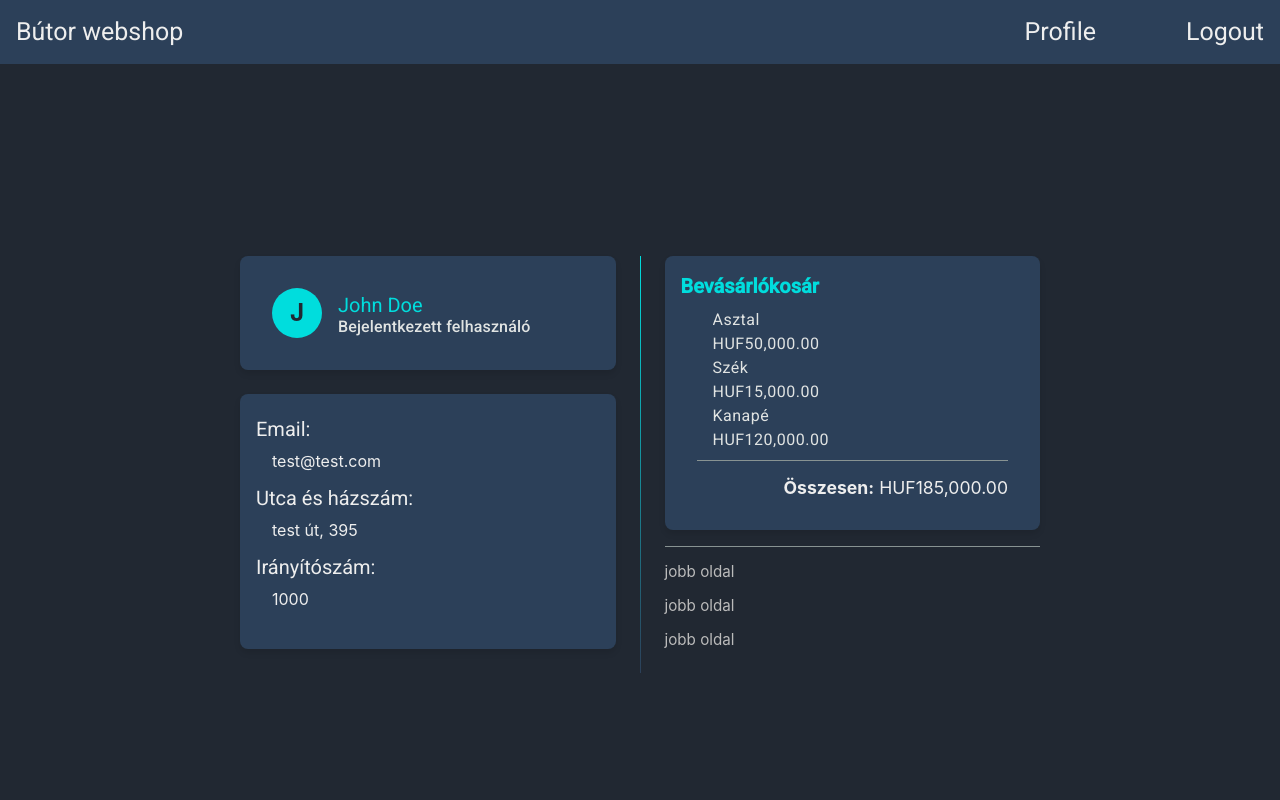
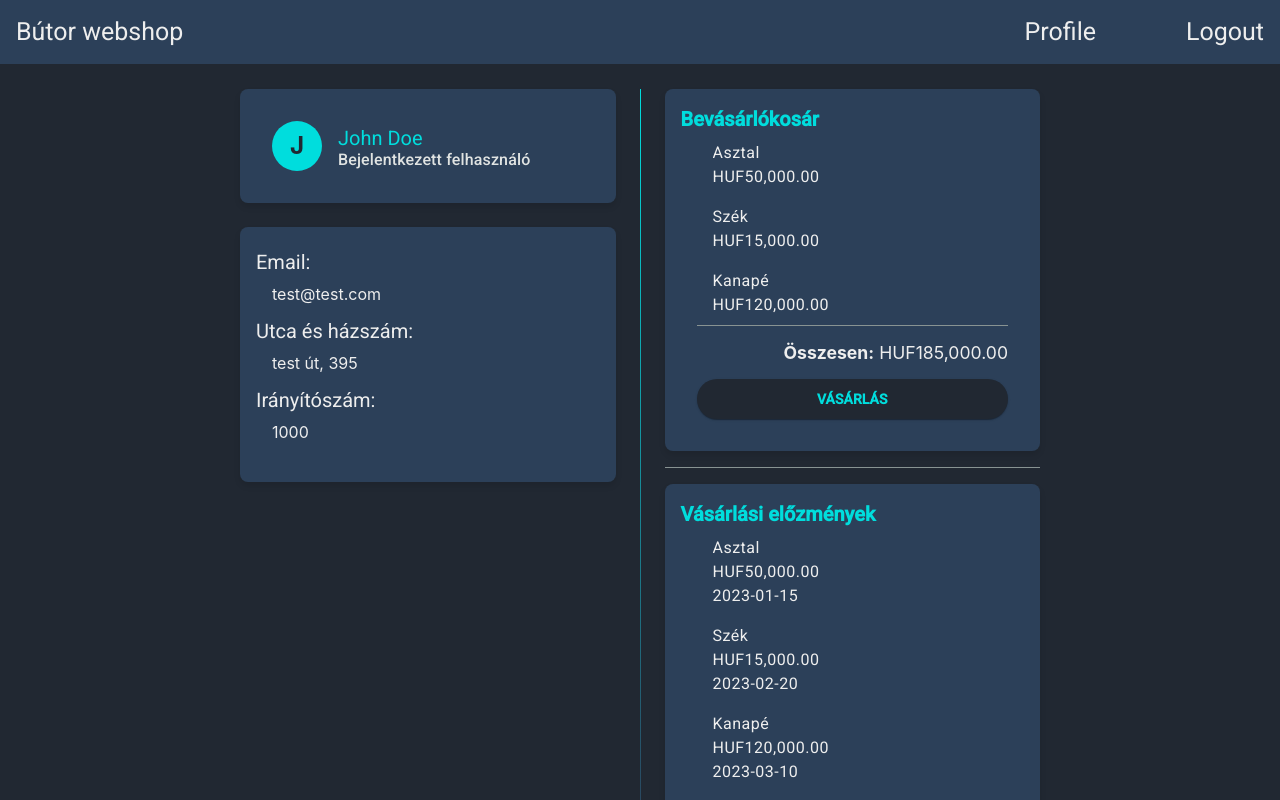
Before and after one commit to lego111Aron/Butor-Webshop, an Angular app: page /profile in a window 1280 px wide. Built offline with nearby package versions, Linux system fonts and the light colour scheme; sample sign-in values are in the browser's storage.

Commit message:
Vásárlás gomb

```diff
--- a/src/app/pages/profile/profile.component.html
+++ b/src/app/pages/profile/profile.component.html
@@ -49,14 +49,26 @@
             <div class="total">
               <strong>Összesen:</strong> {{ getTotalPrice() | currency:'HUF' }}
             </div>
+            <button mat-raised-button color="primary" class="purchase-button" (click)="onPurchase()">
+              Vásárlás
+            </button>
           </mat-card-content>
         </mat-card>
 
-        <mat-divider></mat-divider>
+        <mat-divider style="margin-bottom: 1rem;"></mat-divider>
 
-        <p>jobb oldal</p>
-        <p>jobb oldal</p>
-        <p>jobb oldal</p>
+        <mat-card>
+          <mat-card-title>Vásárlási előzmények</mat-card-title>
+          <mat-card-content>
+            <mat-list>
+              <mat-list-item *ngFor="let history of purchaseHistory">
+                <div mat-line>{{ history.itemName }}</div>
+                <div mat-line>{{ history.purchasePrice | currency:'HUF' }}</div>
+                <div mat-line>{{ history.purchaseDate | date:'yyyy-MM-dd' }}</div>
+              </mat-list-item>
+            </mat-list>
+          </mat-card-content>
+        </mat-card>
       </div>
     </div>
   </main>
--- a/src/app/pages/profile/profile.component.scss
+++ b/src/app/pages/profile/profile.component.scss
@@ -69,14 +69,14 @@
 }
 
 button[mat-raised-button] {
-    background-color: var(--blue-gray);
-    color: var(--light-gray);
+  background-color: var(--dark-gray);
+  color: var(--orange);
   transition: background-color 0.3s ease, color 0.3s ease;
 }
 
 button[mat-raised-button]:hover {
   background-color: var(--orange); /* Hover állapotban narancssárga */
-    color: var(--light-gray); /* Szöveg színe változatlan */
+  color: var(--dark-gray); /* Szöveg színe változatlan */
 }
 
 .profile-container {
@@ -168,3 +168,28 @@
   font-size: 1.1rem;
   text-align: right;
 }
+
+.right-side mat-list-item {
+  display: flex;
+  // flex-direction: column; /* A szövegek egymás alá kerülnek */
+  align-items: flex-start; /* Balra igazítás */
+  margin-bottom: 1rem; /* Távolság az elemek között */
+  height: auto;
+}
+
+.right-side mat-list-item div[mat-line] {
+  font-size: 1rem; /* Szöveg mérete */
+  line-height: 1.5; /* Sorok közötti távolság */
+  color: var(--light-gray); /* Szöveg színe */
+}
+
+.right-side mat-list-item:last-child {
+  margin-bottom: 0; /* Az utolsó elem alatt ne legyen extra margó */
+}
+
+.purchase-button {
+  margin-top: 1rem;
+  width: 100%;
+  font-weight: bold;
+  text-transform: uppercase; /* Nagybetűs szöveg */
+}
--- a/src/app/pages/profile/profile.component.ts
+++ b/src/app/pages/profile/profile.component.ts
@@ -7,6 +7,7 @@ import { Injectable } from '@angular/core';
 import { ShoppingCart } from '../../shared/models/ShoppingCart';
 import { PurchaseHistory } from '../../shared/models/PurchaseHistory';
 import { MatListModule } from '@angular/material/list';
+import { MatButtonModule } from '@angular/material/button';
 
 @Component({
   selector: 'app-profile',
@@ -14,6 +15,7 @@ import { MatListModule } from '@angular/material/list';
   imports: [
     CommonModule,
     MatListModule,
+    MatButtonModule,
     MatDividerModule,
     MatCardModule // <== Fontos!
   ],
@@ -83,6 +85,23 @@ export class ProfileComponent {
       itemName: 'Szék',
       purchasePrice: 15000,
       purchaseDate: new Date('2023-02-20')
+    },
+    {
+      itemId: 3,
+      itemName: 'Kanapé',
+      purchasePrice: 120000,
+      purchaseDate: new Date('2023-03-10')
     }
   ];
+
+  onPurchase(): void {
+    if (this.shoppingCart.length === 0) {
+      alert('A kosár üres! Kérjük, adjon hozzá termékeket.');
+      return;
+    }
+
+    // Vásárlási logika (pl. adatok mentése, kosár ürítése)
+    alert('Köszönjük a vásárlást!');
+    this.clearCart(); // Kosár ürítése
+  }
 }
```
Lines whose indentation alone changed are shown as unchanged.
